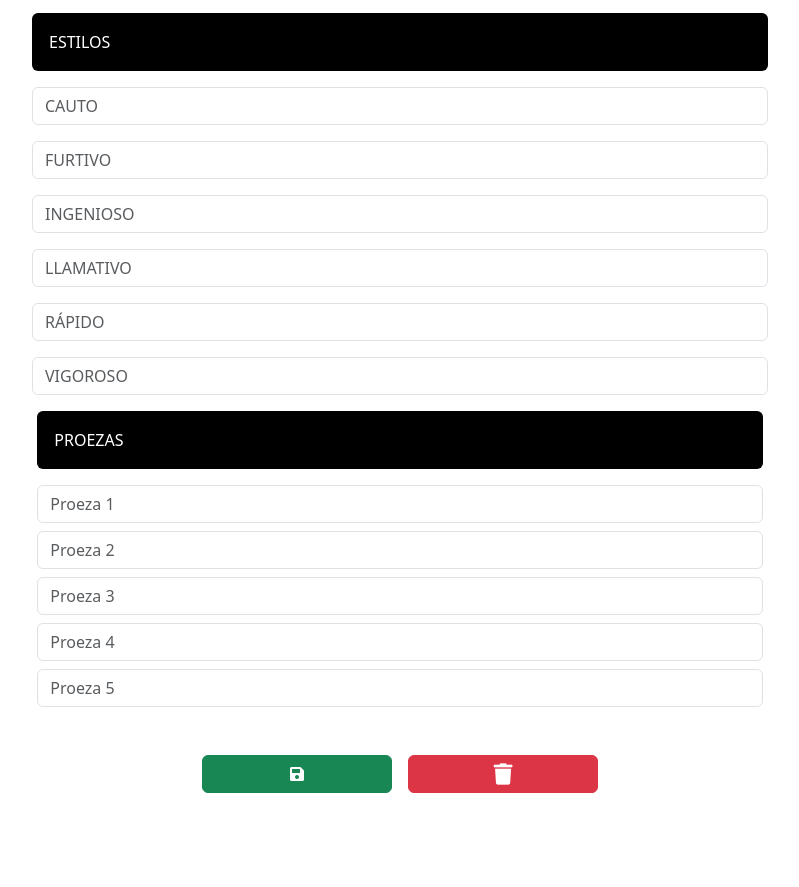
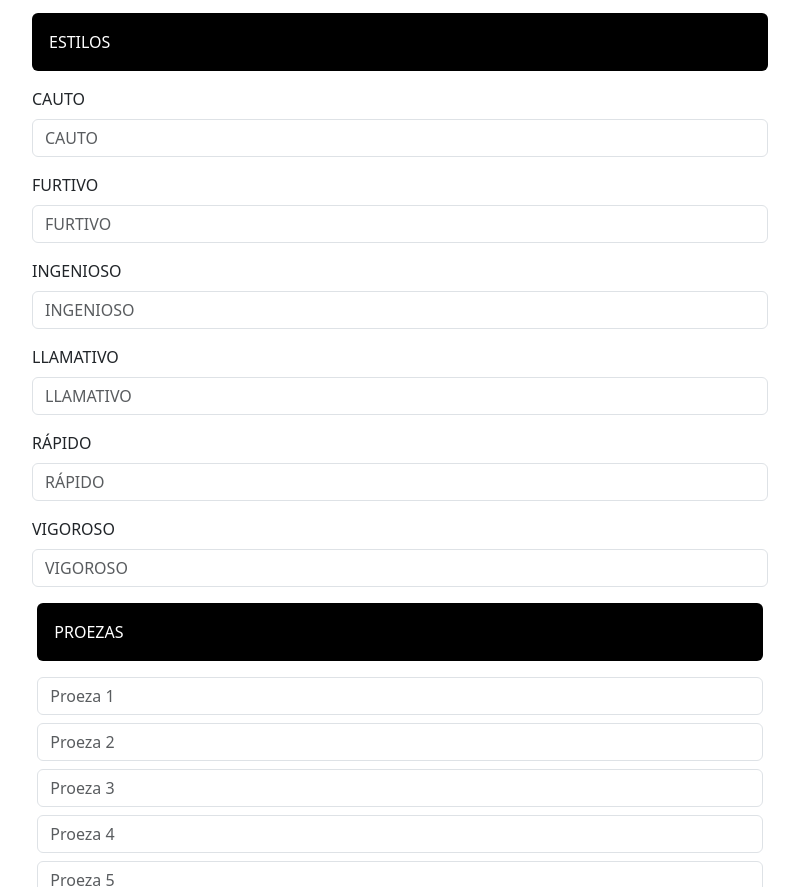
Before and after one commit to GuillermoTorresRenner/coder-js-proyecto, a plain HTML site: page pages/editarPJ.html in a window 1280 px wide. Shown: the part 995-1882 px from the top of the page, without its empty margins (240-1039 px from the left). Before the commit the page ends 1836 px from the top, so only its background shows below. Drawn offline with nearby package versions, Linux system fonts and the light colour scheme.

Commit message:
correciones de ortografía 1

```diff
--- a/pages/editarPJ.html
+++ b/pages/editarPJ.html
@@ -102,6 +102,8 @@
         <div class="row justify-content-center mt-3">
           <div class="col-12 col-sm-8">
             <div class="alert bg-black text-white">ESTILOS</div>
+            <label for="cauto" class="form-label">CAUTO</label>
+
             <input
               type="number"
               class="form-control mb-3"
@@ -110,6 +112,8 @@
               min="0"
               placeholder="CAUTO"
             />
+            <label for="furtivo" class="form-label">FURTIVO</label>
+
             <input
               type="number"
               class="form-control mb-3"
@@ -118,6 +122,8 @@
               min="0"
               placeholder="FURTIVO"
             />
+            <label for="ingenioso" class="form-label">INGENIOSO</label>
+
             <input
               type="number"
               class="form-control mb-3"
@@ -126,6 +132,8 @@
               min="0"
               placeholder="INGENIOSO"
             />
+            <label for="llamativo" class="form-label">LLAMATIVO</label>
+
             <input
               type="number"
               class="form-control mb-3"
@@ -134,6 +142,8 @@
               min="0"
               placeholder="LLAMATIVO"
             />
+            <label for="rapido" class="form-label">RÁPIDO</label>
+
             <input
               type="number"
               class="form-control mb-3"
@@ -142,6 +152,8 @@
               min="0"
               placeholder="RÁPIDO "
             />
+            <label for="vigoroso" class="form-label">VIGOROSO</label>
+
             <input
               type="number"
               class="form-control"
@@ -221,7 +233,7 @@
         <div class="modal-content">
           <div class="modal-header justify-content-center bg-danger text-white">
             <h5 class="modal-title text-center" id="exampleModalLabel">
-              Título del modal
+              Eliminar Personaje
             </h5>
           </div>
           <div class="modal-footer justify-content-evenly">
```
Also changed, not shown: pages/crearPersonaje.html (+12 -0 lines).
